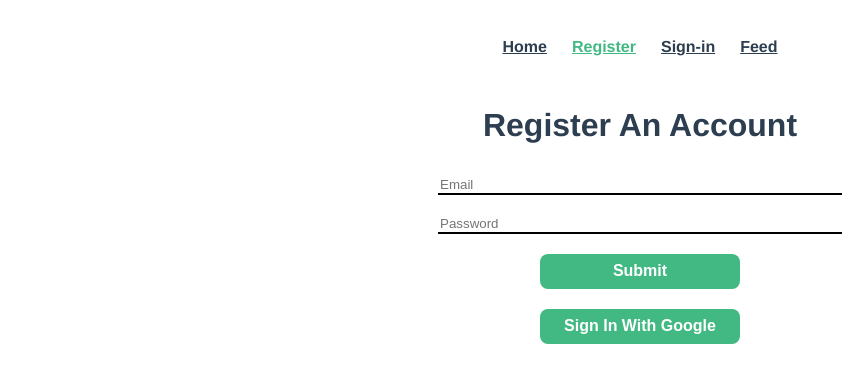
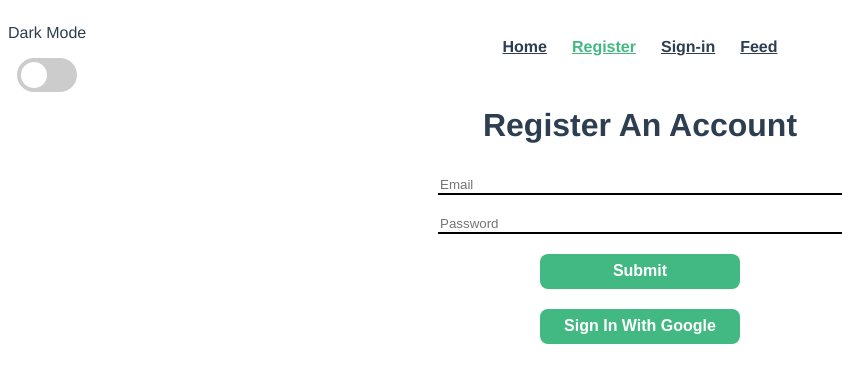
Before and after one commit to BC1337/Vue-Firebase-Auth, a Vue app: page /register in a window 1280 px wide. Shown: the top 382 px of the page, without its empty margins (0-851 px from the left). Built offline with nearby package versions, Linux system fonts and the light colour scheme; no server answers.

Commit message:
Feat: Added dark mode theme with @vueuse/core & made a few stylesheets from global to scoped

```diff
--- a/package.json
+++ b/package.json
@@ -7,6 +7,7 @@
     "build": "vue-cli-service build"
   },
   "dependencies": {
+    "@vueuse/core": "^9.13.0",
     "core-js": "^3.8.3",
     "firebase": "^9.19.1",
     "vue": "^3.2.13",
--- a/src/App.vue
+++ b/src/App.vue
@@ -1,4 +1,11 @@
 <template>
+  <div class="dark-mode-wrapper">
+      <p>Dark Mode</p>
+      <label class="switch">
+        <input type="checkbox" v-model="isDark">
+        <span class="slider"></span>
+      </label>
+    </div>
   <nav>
     <router-link to="/">Home</router-link>
     <router-link to="/register">Register</router-link>
@@ -13,6 +20,7 @@
 import { ref, onMounted } from 'vue';
 import { getAuth, onAuthStateChanged, signOut } from 'firebase/auth';
 import { useRouter } from 'vue-router';
+import { useDark } from '@vueuse/core';
 
   const router = useRouter()
   const isLoggedIn = ref(false)
@@ -29,14 +37,19 @@ import { useRouter } from 'vue-router';
     });
   });
 
-
-
   const handleSignOut = () => {
     signOut(auth).then(() => {
       router.push('/');
     });
   };
 
+  // dark mode logic
+  const isDark = useDark({
+    selector: 'body',
+    attribute: 'theme',
+    valueDark: 'custom-dark',
+    valueLight: 'custom-light',
+  });
 </script>
 
 <style >
@@ -64,15 +77,100 @@ nav a.router-link-exact-active {
   color: #42b983;
 }
 
-.signout-btn, button {
+.signout-btn {
     height: 25px;
     width: 100px;
     margin-top: -2px;
     border-radius: 8px;
     border: none;
-    background-color: #34b6c7;
+    background-color: #42b983;
     color: white;
     font-size: medium;
     font-weight: bold;
   }
+  /* dark mode wrapper */
+  .dark-mode-wrapper{
+    display: block;
+    position: absolute;
+    float: left;
+  }
+  .switch {
+  position: relative;
+  display: inline-block;
+  width: 60px;
+  height: 34px;
+}
+
+.switch input {
+  opacity: 0;
+  width: 0;
+  height: 0;
+}
+
+.slider {
+  position: absolute;
+  cursor: pointer;
+  top: 0;
+  left: 0;
+  right: 0;
+  bottom: 0;
+  background-color: #ccc;
+  transition: .4s;
+  border-radius: 34px;
+}
+
+.slider:before {
+  position: absolute;
+  content: "";
+  height: 26px;
+  width: 26px;
+  left: 4px;
+  bottom: 4px;
+  background-color: white;
+  transition: .3s;
+  border-radius: 50%;
+}
+
+input:checked + .slider {
+  background-color: #42b983;
+}
+
+input:focus + .slider {
+  box-shadow: 0 0 1px #42b983;
+}
+
+input:checked + .slider:before {
+  transform: translateX(26px);
+}
+
+.slider.round {
+  border-radius: 34px;
+}
+
+.slider.round:before {
+  border-radius: 50%;
+}
+
+  /*  dark mode themes  */
+  [theme='custom-dark'] {
+    background: #16171d;
+    color: #fff;
+  }
+
+  [theme='custom-dark'] h1 {
+    color: #42b983;
+  }
+
+  [theme='custom-dark'] p {
+    color: #42b983;
+  }
+
+  [theme='custom-dark'] a {
+    color: #42b983;
+  }
+
+  [theme='custom-dark'] nav a.router-link-active {
+  color: #fff;
+}
+
 </style>
--- a/src/views/Register.vue
+++ b/src/views/Register.vue
@@ -42,6 +42,7 @@ const signInWithGoogle = () => {
     margin: 10px;
     border: none;
     border-bottom: 2px solid black;
+    outline: none;
   }
   button {
     height: 35px;
--- a/src/views/Signin.vue
+++ b/src/views/Signin.vue
@@ -50,7 +50,7 @@
   }
   </script>
 
-  <style>
+  <style scoped>
     .register-wrapper{
       display: flex;
       justify-content: center;
@@ -62,6 +62,7 @@
       margin: 10px;
       border: none;
       border-bottom: 2px solid black;
+      outline: none;
     }
     button {
       height: 35px;
```
Also changed, not shown: 1 other file (tests, documents, lock files or other folders).
